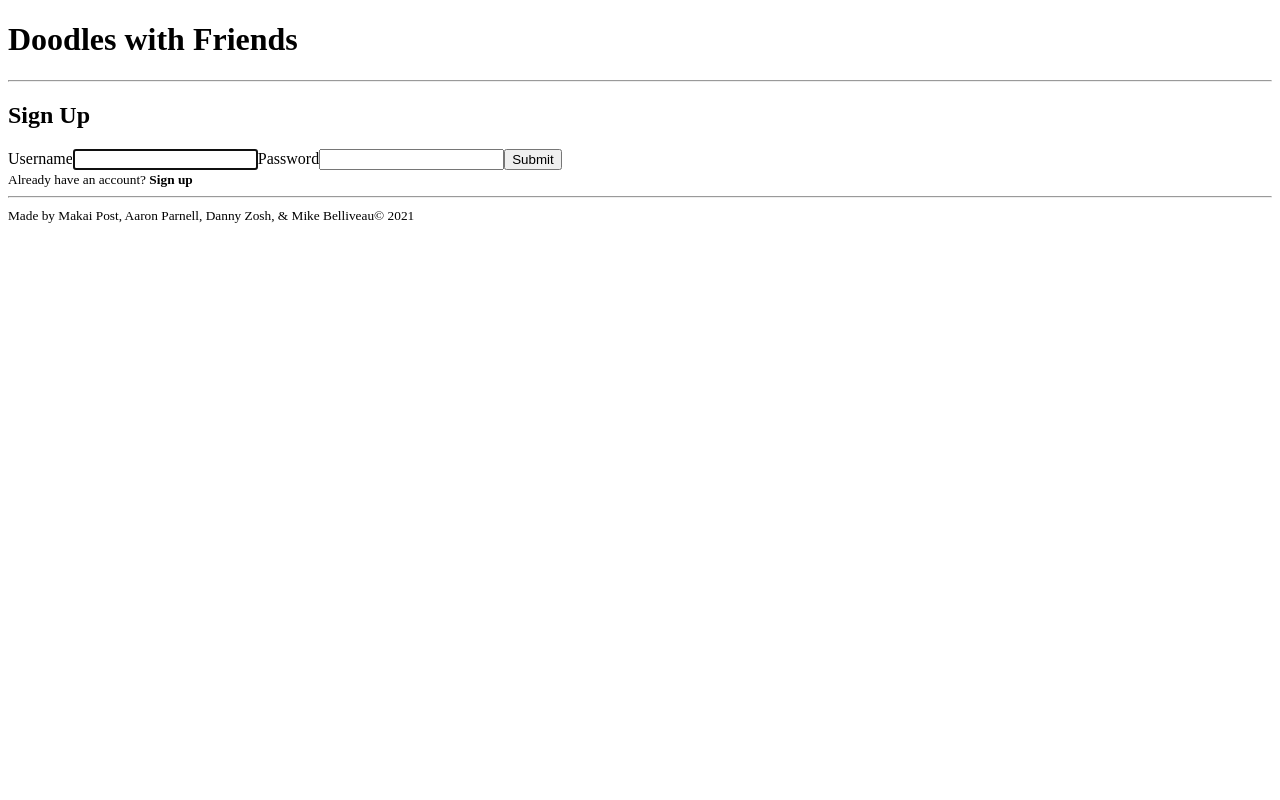
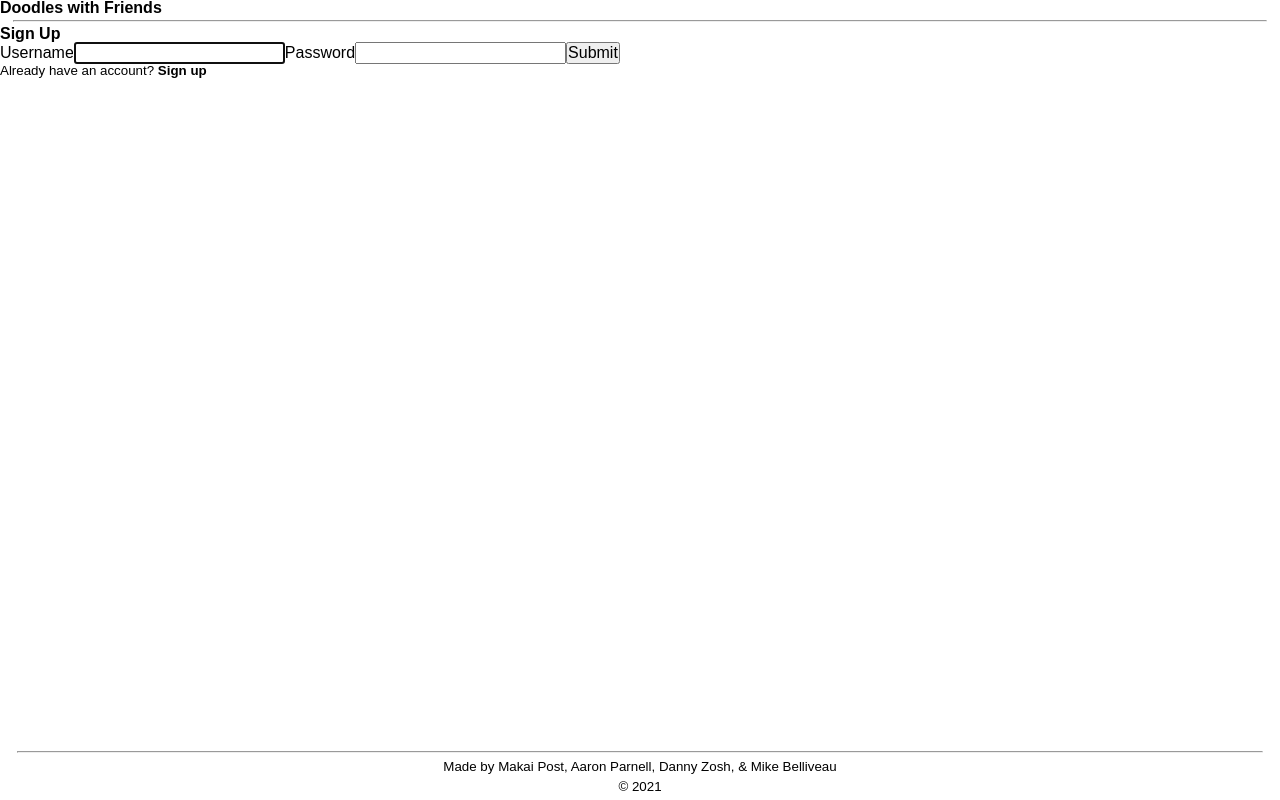
Before and after one commit to ToMakPo/Doodles-with-Friends, a React (Create React App) app in the folder client/: page / in a window 1280 px wide. Built offline with nearby package versions, Linux system fonts and the light colour scheme.

Commit message:
fixed root level css

```diff
--- a/client/public/index.html
+++ b/client/public/index.html
@@ -10,6 +10,10 @@
 	<link rel="apple-touch-icon" href="%PUBLIC_URL%/favicon.ico" />
 	<link rel="manifest" href="%PUBLIC_URL%/manifest.json" />
 	<title>React App</title>
+
+	<!-- STYLES -->
+	<link rel="stylesheet" href="./styles/reset.css">
+	<link rel="stylesheet" href="./styles/index.css">
 </head>
 
 <body>
--- a/client/public/styles/index.css
+++ b/client/public/styles/index.css
@@ -28,7 +28,6 @@ header #page-title {
 main {
   width: 100%;
   display: flex;
-  align-items: center;
 }
 
 footer {
```
